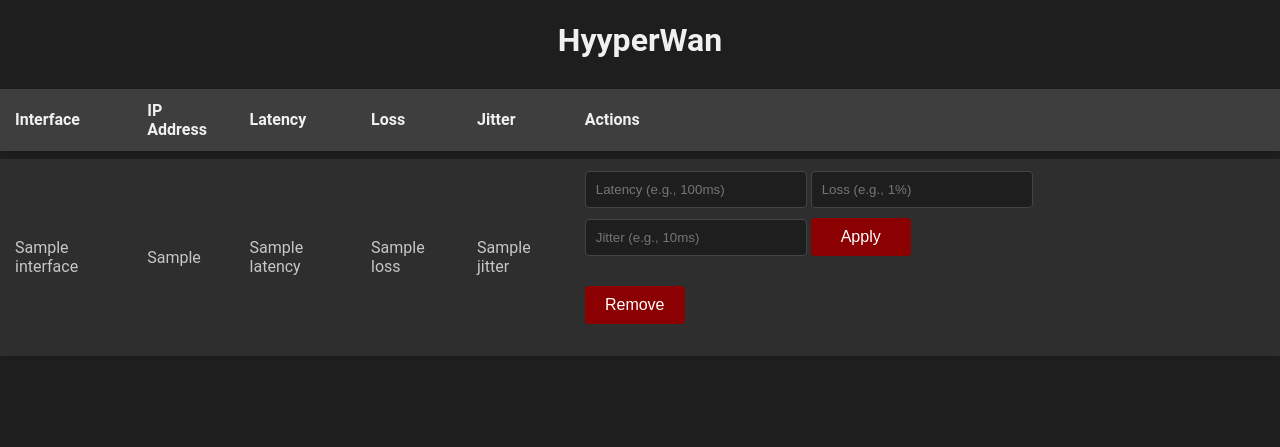
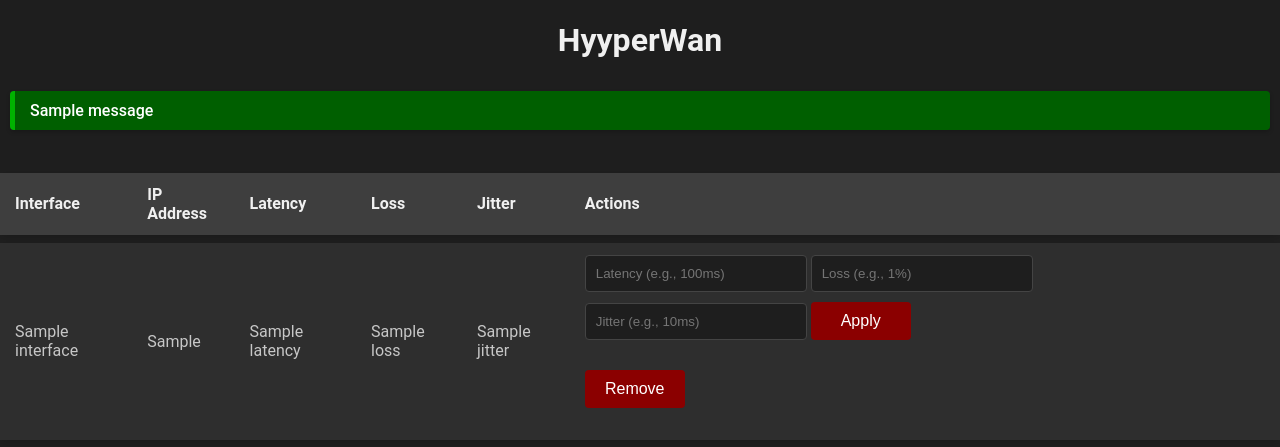
Before and after one commit to hyyperlite/hyyperwan, a Flask app: template templates/index.html in a window 1280 px wide. Shown: the top 447 px of the page. Run offline with Flask 3, Linux system fonts and the light colour scheme; the template is opened without the code that fills it: most values are stand-ins (such as "Sample title", 1, 10 or a date in 2020); one stand-in notice (Sample message) is shown.

Commit message:
more input validation update

```diff
--- a/static/style.css
+++ b/static/style.css
@@ -99,3 +99,35 @@ td form {
 td form button {
     margin-bottom: 0; /* Remove extra margin to align buttons */
 }
+
+/* Flash messages styles */
+.flash-messages {
+    margin: 15px 0;
+    padding: 10px;
+}
+
+.flash-message {
+    padding: 10px 15px;
+    margin-bottom: 10px;
+    border-radius: 4px;
+    box-shadow: 0 2px 4px rgba(0, 0, 0, 0.2);
+    font-weight: 500;
+}
+
+.flash-message.error {
+    background-color: #8b0000;
+    color: #fff;
+    border-left: 5px solid #ff0000;
+}
+
+.flash-message.success {
+    background-color: #005f00;
+    color: #fff;
+    border-left: 5px solid #00b300;
+}
+
+.flash-message.info {
+    background-color: #00468b;
+    color: #fff;
+    border-left: 5px solid #0078ff;
+}
--- a/templates/index.html
+++ b/templates/index.html
@@ -8,6 +8,18 @@
 </head>
 <body>
     <h1>HyyperWan</h1>
+
+    <!-- Flash messages section -->
+    {% with messages = get_flashed_messages(with_categories=true) %}
+        {% if messages %}
+            <div class="flash-messages">
+                {% for category, message in messages %}
+                    <div class="flash-message {{ category }}">{{ message }}</div>
+                {% endfor %}
+            </div>
+        {% endif %}
+    {% endwith %}
+
     <table>
         <thead>
             <tr>
```
